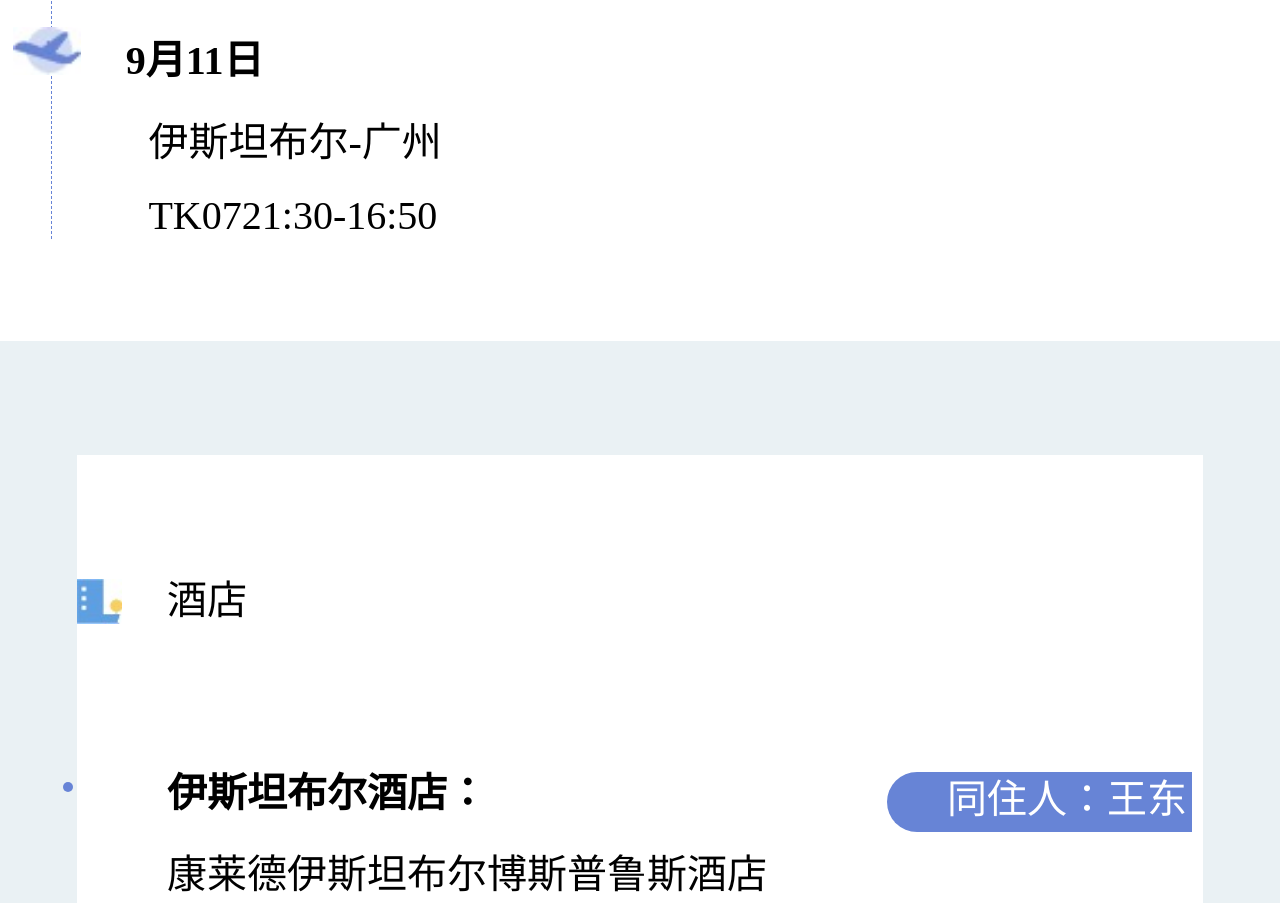
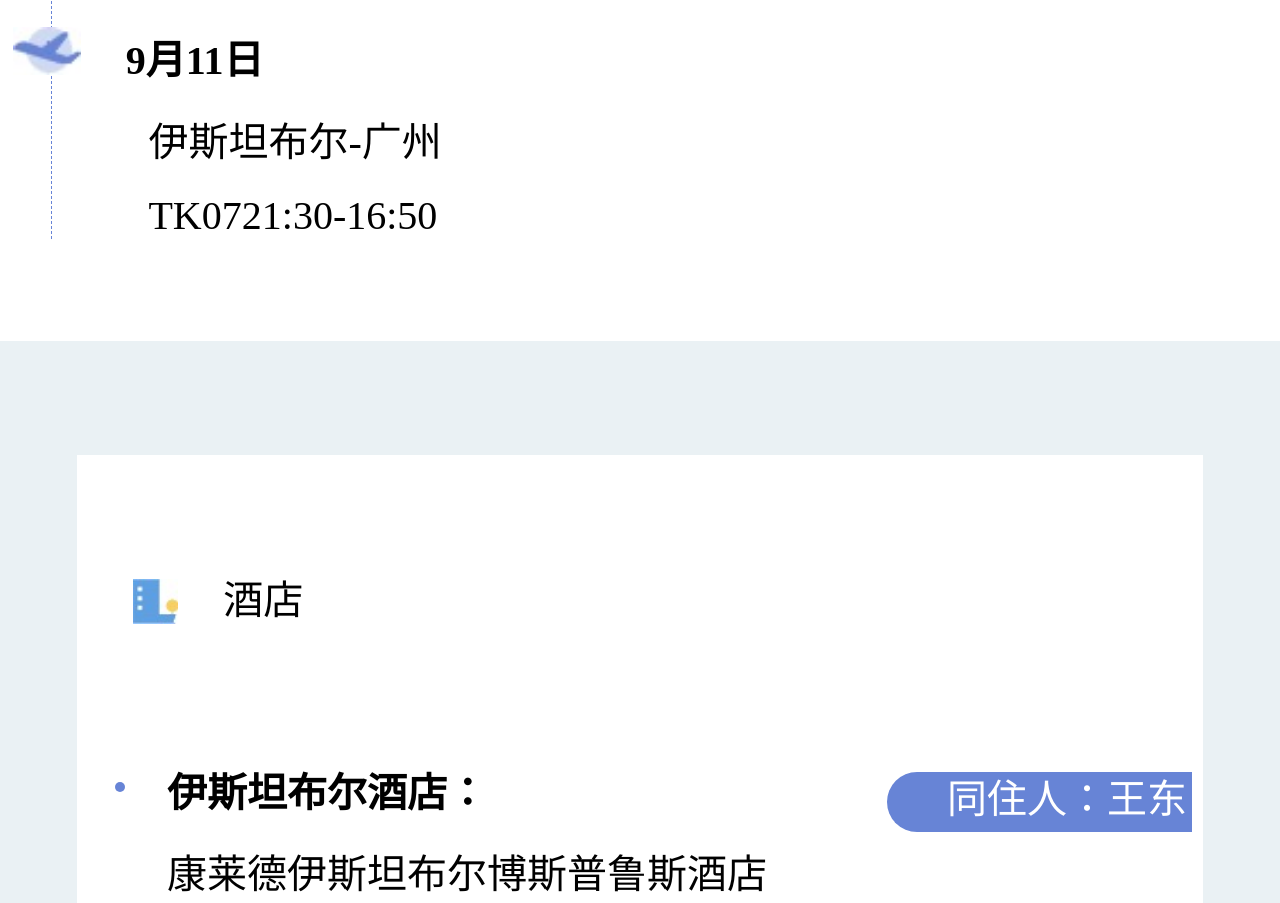
Before and after one commit to Adamic-LY/travel2, a plain HTML site: page index.html in a window 1280 px wide. Shown: the part 1465-2368 px from the top of the page. Drawn offline with Linux system fonts and the light colour scheme.

Commit message:
底部左边距与底边距

```diff
--- a/assets/index.less
+++ b/assets/index.less
@@ -127,12 +127,14 @@
     padding-left: 6%;
     padding-right: 6%;
     margin-top: 90%;
+    padding-bottom: 10%;
     #hotel{
         background-color: @bgcW;
         width: 100%;
         height: 100%;
         padding-top: 10%;
-        div{
+        #image{
+            // padding-left: 5%;
             img{
                 display: block;
                 height: 4%;
@@ -140,6 +142,7 @@
                 float: left;
                 margin-top: 1%;
                 margin-right: 4%;
+                padding-left: 5%;
             }
         }
         ul{
@@ -152,10 +155,11 @@
                 height: 50%;
                 position: relative;
                 div:first-child{
+                    box-sizing: border-box;
                     width: 10px;
                     height: 10px;
                     float: left;
-                    margin-left: -10%;
+                    margin-left: -5%;
                     margin-top: 2%;
                     border-radius: 50%;
                     background-color: @bgcB;
--- a/index.html
+++ b/index.html
@@ -54,10 +54,10 @@
     </div>
     <div id="footer">
         <div id="hotel">
-            <div><img src="./assets/hotel.jpg"></img><span>酒店</span></div>
+            <div id="image"><img src="./assets/hotel.jpg"></img><span>酒店</span></div>
             <ul>
                 <li>
-                    <div></div><strong>伊斯坦布尔酒店：</strong>
+                    <div id="round"></div><strong>伊斯坦布尔酒店：</strong>
                     <div>
                         <span></span>
                         <span>同住人：王东</span>
```
Also changed, not shown: assets/index.css.
